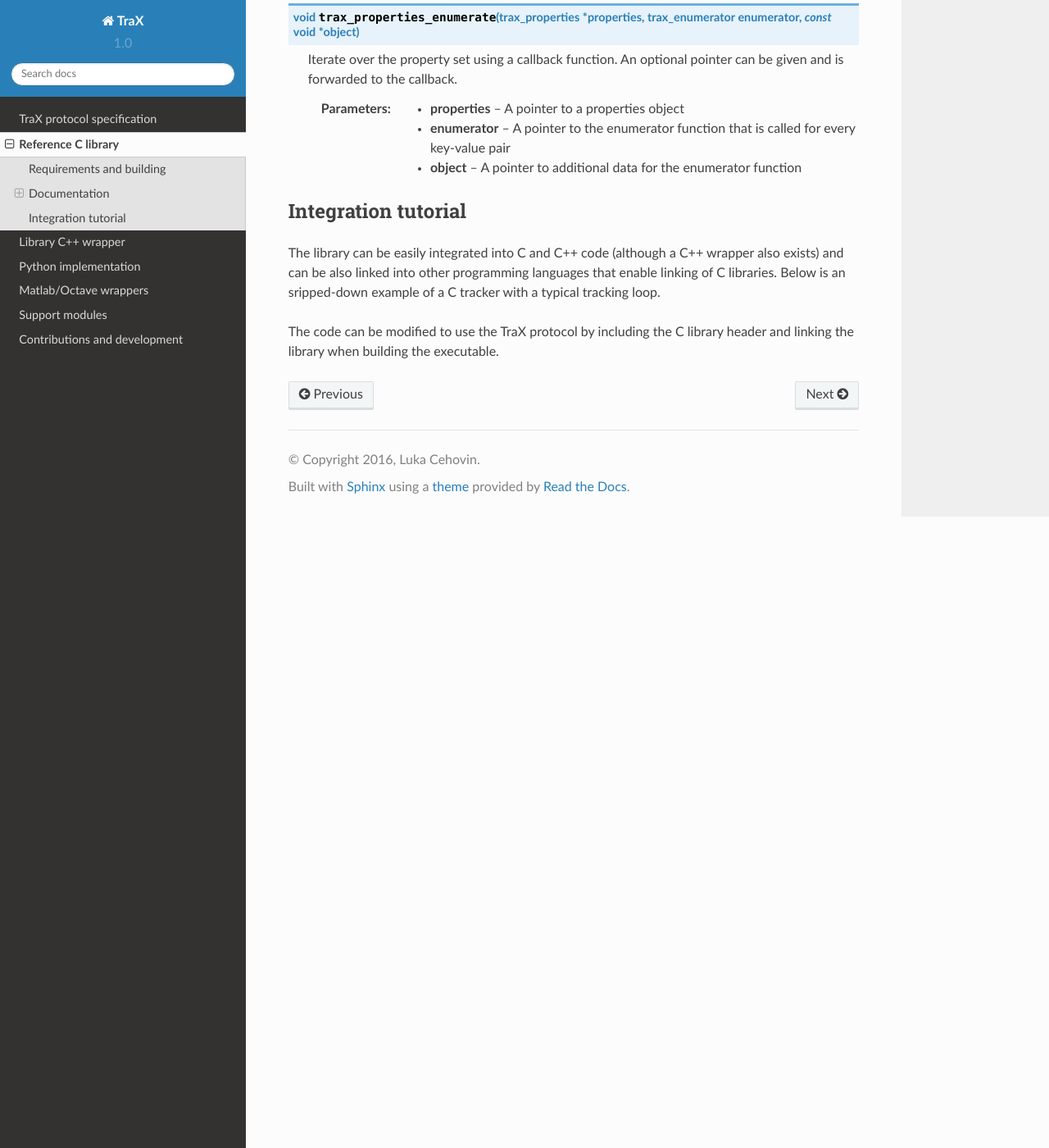
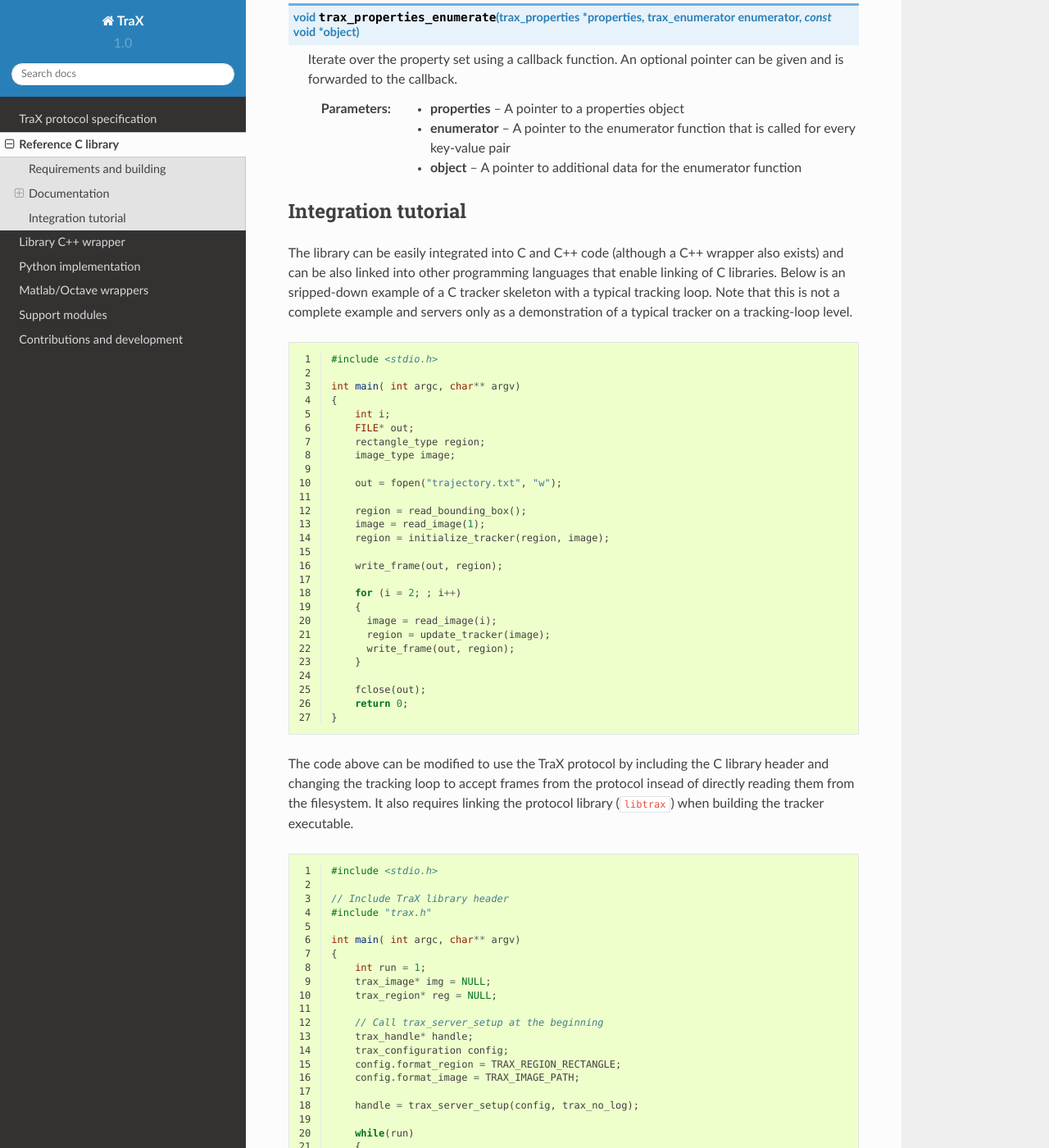
Before and after one commit to votchallenge/trax, a Sphinx documentation site: the page built from docs/documentation_c.rst, in a window 1280 px wide and 1400 px high, scrolled down 13554 px. Shown: the whole window at 82% size. Built offline with Sphinx 7.4.7 and the Read the Docs theme 2.0.0, drawn with Linux system fonts in a browser that asks for light colours; some of the changed text lies outside the part shown.

Commit message:
Updating C tutorial.

```diff
--- a/docs/development.rst
+++ b/docs/development.rst
@@ -1,4 +1,4 @@
 Contributions and development
 =============================
 
-Contributions to the TraX protocol and library are welcome, the preferred way to do it is using GitHub.
+Contributions to the TraX protocol and library are welcome, the preferred way to do it is by submitting issues or pull requests on `GitHub <https://github.com/votchallenge/trax>`_.
--- a/docs/documentation_c.rst
+++ b/docs/documentation_c.rst
@@ -599,8 +599,95 @@
 Integration tutorial
 --------------------
 
-The library can be easily integrated into C and C++ code (although a C++ wrapper also exists) and can be also linked into other programming languages that enable linking of C libraries. Below is an sripped-down example of a C tracker with a typical tracking loop.
+The library can be easily integrated into C and C++ code (although a C++ wrapper also exists) and can be also linked into other programming languages that enable linking of C libraries. Below is an sripped-down example of a C tracker skeleton with a typical tracking loop. Note that this is not a complete example and servers only as a demonstration of a typical tracker on a tracking-loop level.
 
+.. code-block:: c
+  :linenos:
 
+  #include <stdio.h>
 
-The code can be modified to use the TraX protocol by including the C library header and linking the library when building the executable.
+  int main( int argc, char** argv)
+  {
+      int i;
+      FILE* out;
+      rectangle_type region;
+      image_type image;
+
+      out = fopen("trajectory.txt", "w");
+
+      region = read_bounding_box();
+      image = read_image(1);
+      region = initialize_tracker(region, image);
+
+      write_frame(out, region);
+
+      for (i = 2; ; i++)
+      {
+        image = read_image(i);
+        region = update_tracker(image);
+        write_frame(out, region);
+      }
+
+      fclose(out);
+      return 0;
+  }
+
+The code above can be modified to use the TraX protocol by including the C library header and changing the tracking loop to accept frames from the protocol insead of directly reading them from the filesystem. It also requires linking the protocol library (``libtrax``) when building the tracker executable.
+
+.. code-block:: c
+  :linenos:
+
+  #include <stdio.h>
+
+  // Include TraX library header
+  #include "trax.h"
+
+  int main( int argc, char** argv)
+  {
+      int run = 1;
+      trax_image* img = NULL;
+      trax_region* reg = NULL;
+
+      // Call trax_server_setup at the beginning
+      trax_handle* handle;
+      trax_configuration config;
+      config.format_region = TRAX_REGION_RECTANGLE;
+      config.format_image = TRAX_IMAGE_PATH;
+
+      handle = trax_server_setup(config, trax_no_log);
+
+      while(run)
+      {
+          int tr = trax_server_wait(handle, &img, &reg, NULL);
+
+          // There are two important commands. The first one is
+          // TRAX_INITIALIZE that tells the tracker how to initialize.
+          if (tr == TRAX_INITIALIZE) {
+
+              rectangle_type region = initialize_tracker(
+                  region_to_rectangle(reg), load_image(img));
+              trax_server_reply(handle, rectangle_to_region(region), NULL);
+
+          } else
+          // The second one is TRAX_FRAME that tells the tracker what to process next.
+          if (tr == TRAX_FRAME) {
+
+              rectangle_type region = update_tracker(load_image(img));
+              trax_server_reply(handle, rectangle_to_region(region), NULL);
+
+          }
+          // Any other command is either TRAX_QUIT or illegal, so we exit.
+          else {
+              run = 0;
+          }
+
+          if (img) trax_image_release(&img);
+          if (reg) trax_region_release(&reg);
+
+      }
+
+      // TraX: Call trax_cleanup at the end
+      trax_cleanup(&handle);
+
+      return 0;
+  }
```
